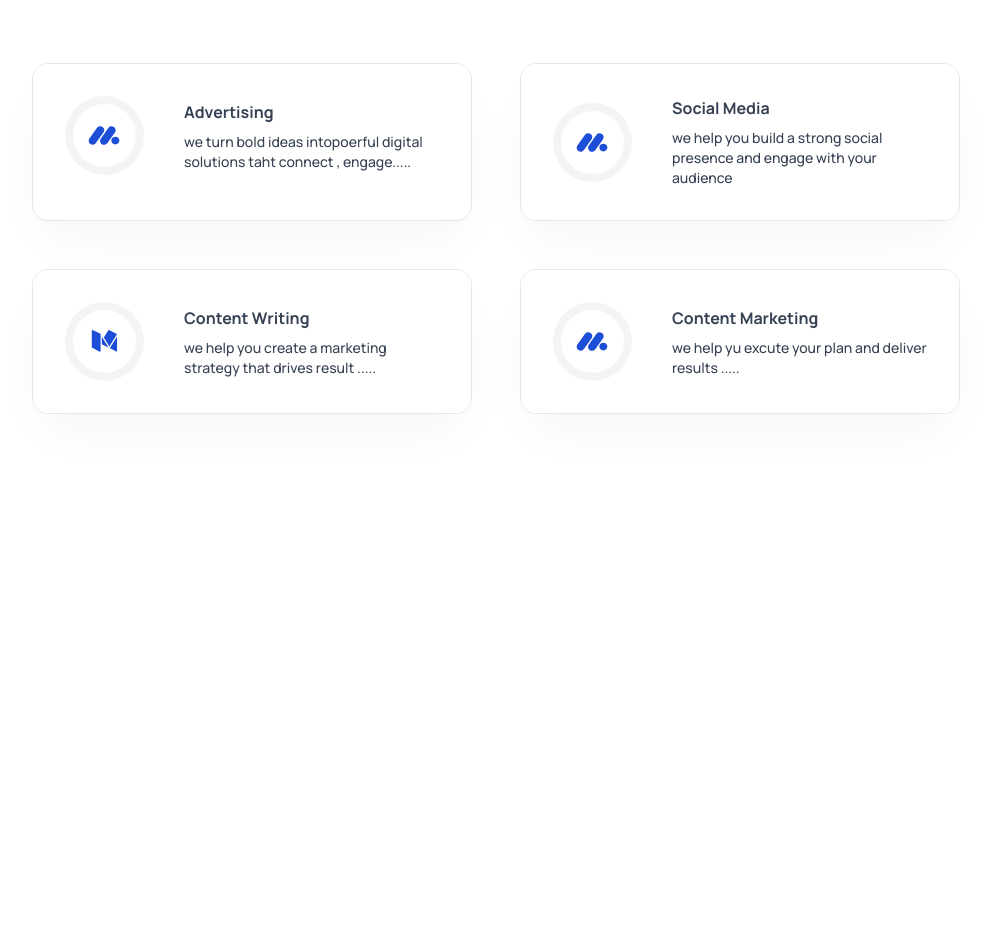
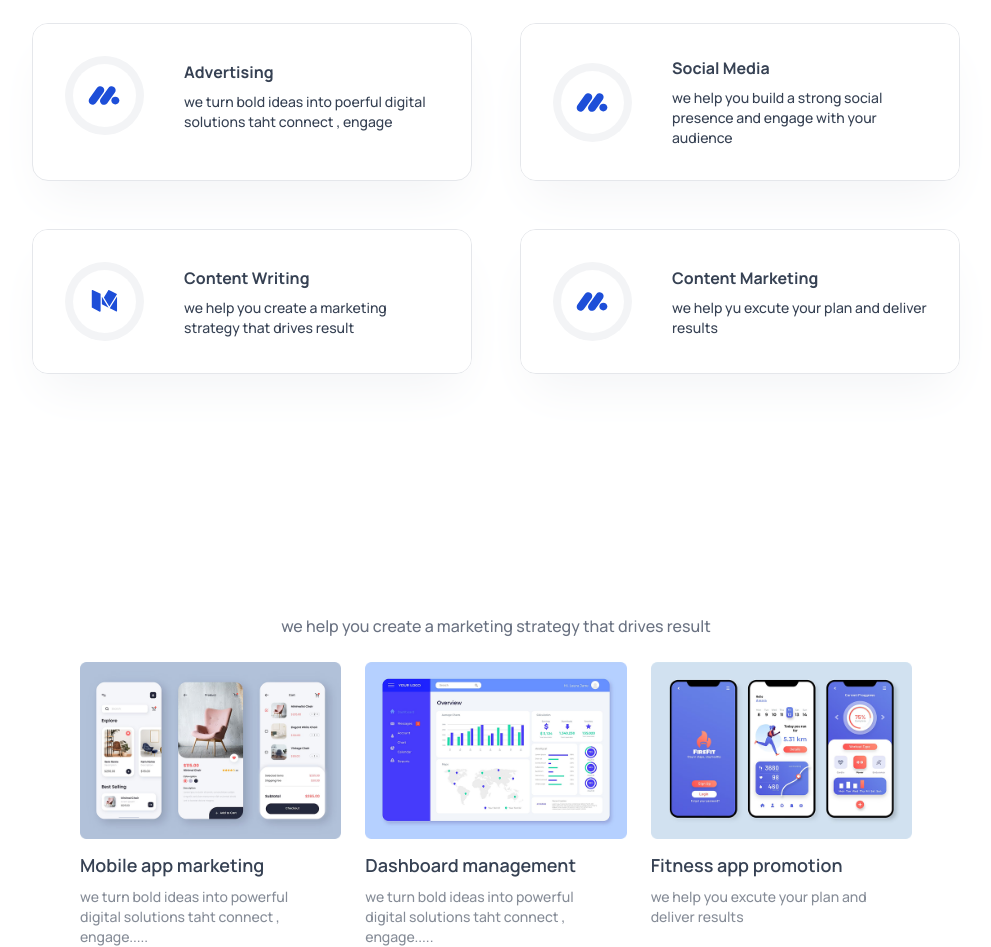
Before and after one commit to Eslam0Mohamed/Agency.Ai, a React (Vite) app: page / in a window 1280 px wide. Shown: the part 1440-2387 px from the top of the page, without its empty margins (144-1135 px from the left). Before the commit the page ends 1950 px from the top, so only its background shows below. Built offline with nearby package versions, Linux system fonts and the light colour scheme.

Commit message:
complete work section

```diff
--- a/src/App.jsx
+++ b/src/App.jsx
@@ -3,15 +3,17 @@ import Navbar from './compnents/Navbar'
 import Hero from './compnents/Hero';
 import TrustedBy from './compnents/TrustedBy';
 import Services from './compnents/Services';
+import OurLatesetWork from './compnents/OurLatesetWork';
 
 function App() {
 const [theme, setTheme] = useState(localStorage.getItem("theme") || "light");
   return (
-    <div className='dark:bg-gray-800'>
+    <div className='dark:bg-gray-900'>
      <Navbar theme={theme} setTheme={setTheme}/>
      <Hero></Hero>
      <TrustedBy/>
      <Services/>
+     <OurLatesetWork/>
     </div>
   )
 }
--- a/src/compnents/Navbar.jsx
+++ b/src/compnents/Navbar.jsx
@@ -26,11 +26,11 @@ const [sidebarOpened,setSidebarOpened] = useState(false)
                 <a onClick={()=>{setSidebarOpened(false)}} href="#our-work" className='hover:border-b'>Our Work</a>
                 <a onClick={()=>{setSidebarOpened(false)}} href="#cotact-us" className='hover:border-b'>Contact Us</a>
             </div>
+            <div className='flex gap-2 items-center sm:gap-4'>
                 <ThemeToggleBtn theme={theme} setTheme={setTheme} / >
-            <div className='flex gap-2 items-center sm:gap-4'>
 
-             <img src={theme=="dark"?assets.menu_icon_dark:assets.menu_icon} alt="open sidebar"
-             className={`${sidebarOpened?"hidden":"block"} w-10 sm:hidden absolute top-4 right-4 cursor-pointer`}
+             <img  src={theme=="dark"?assets.menu_icon_dark:assets.menu_icon} alt="open sidebar"
+             className={`${sidebarOpened?"hidden":"block"}  w-10 sm:hidden absolute top-4 right-4 cursor-pointer`}
              onClick={()=>{setSidebarOpened(true)}} />
 
                 <a href="#contact-us" className='max-sm:hidden cursor-pointer text-sm hover:scale-105
--- /dev/null
+++ b/src/compnents/OurLatesetWork.jsx
@@ -0,0 +1,44 @@
+import React from 'react'
+import Title from './Title'
+import assets from '../assets/assets'
+
+const OurLatesetWork = () => {
+    const workData = [
+        {
+            title: "Mobile app marketing",
+            description: "we turn bold ideas into powerful digital solutions taht connect , engage..... ",
+            image: assets.work_mobile_app
+        },
+        {
+            title: "Dashboard management",
+            description: "we turn bold ideas into powerful digital solutions taht connect , engage..... ",
+            image: assets.work_dashboard_management
+        },
+        {
+            title: "Fitness app promotion",
+            description: "we help you excute your plan and deliver results",
+            image: assets.work_fitness_app
+        }
+    ]
+    return (
+        <div id='our-work' className='pt-20 flex flex-col items-center justify-center mx-auto px-4
+         sm:px-12 lg:px-24 xl"-40 text-gray-700 dark:text-white
+          max-w-5xl'>
+            <Title title={"Our latest work"}
+            desc={"we help you create a marketing strategy that drives result"} />
+       <div className='grid sm"grid-cols-2 lg:grid-cols-3 gap-6 w-full'>
+{
+    workData.map((work,index)=>{
+        return <div className=' hover:scale-105 duration-500 transition-all cursor-pointer' key={index}>
+            <img src={work.image} alt={work.title} className='w-full'  />
+<h3 className='mt-3 mb-2 text-lg font-semibold'>{work.title}</h3>
+      <p className='text-sm opacity-60 w-5/6'>{work.description}</p>
+        </div>
+    })
+}
+       </div>
+        </div>
+    )
+}
+
+export default OurLatesetWork
--- a/src/compnents/Services.jsx
+++ b/src/compnents/Services.jsx
@@ -7,7 +7,7 @@ const Services = () => {
     const servicesData=[
         {
             title:"Advertising",
-            description:"we turn bold ideas intopoerful digital solutions taht connect , engage..... ",
+            description:"we turn bold ideas into poerful digital solutions taht connect , engage ",
             icon:assets.ads_icon
         },
         {
@@ -17,18 +17,17 @@ const Services = () => {
         },
         {
             title:"Content Writing",
-            description:"we help you create a marketing strategy that drives result ..... ",
+            description:"we help you create a marketing strategy that drives result  ",
             icon:assets.content_icon
         },
         {
             title:"Content Marketing",
-            description:"we help yu excute your plan and deliver results ..... ",
+            description:"we help yu excute your plan and deliver results  ",
             icon:assets.ads_icon
         }
     ]
   return (
-    <div id='services' className='relative flex flex-col items-center gap-7 text-gray-700 dark:text:white px-4 py-20 sm:px-12 lg:px-24 xl:px-40'>
-      {/* <img src={assets.bgImage2} className='dark:hidden absolute top-0 -left-70' alt="background image" /> */}
+    <div id='services' className='relative flex flex-col items-center text-gray-700 dark:text:white px-4 py-20 sm:px-12 lg:px-24 xl:px-40'>
     <Title title={"How Can We Help"} desc={"From strategy to excution we craft digital solutions that move your business forward"}/>
   <div className='flex flex-col gap-4 md:grid md:grid-cols-1 lg:grid-cols-2'>
      {servicesData.map((service,index)=>{
--- a/src/compnents/ThemeToggleBtn.jsx
+++ b/src/compnents/ThemeToggleBtn.jsx
@@ -14,7 +14,7 @@ const ThemeToggleBtn = ({theme,setTheme}) => {
     },[theme])
   return (
     <div>
-      <button className='p-2'>
+      <button className='p-2 mr-12'>
 {theme=="dark"?(
     <img src={assets.sun_icon} alt="light mode icon"
      className='size-8.5 p-2 border border-gray-500 rounded-full cursor-pointer'
--- a/src/compnents/Title.jsx
+++ b/src/compnents/Title.jsx
@@ -3,8 +3,8 @@ import React from 'react'
 const Title = ({title,desc}) => {
   return (
     <>
-      <h2 className='text-3xl sm:text-5xl font-medium'>{title}</h2>
-       <p className="max-w-lg text-center text-gray-500 dark:text-white/75 mb-6">{desc}</p>
+      <h2 className='text-3xl sm:text-5xl font-medium text-white'>{title}</h2>
+       <p className=" my-4 max-w-lg text-center text-gray-500 dark:text-white/75 mb-6">{desc}</p>
     </>
   )
 }
```
